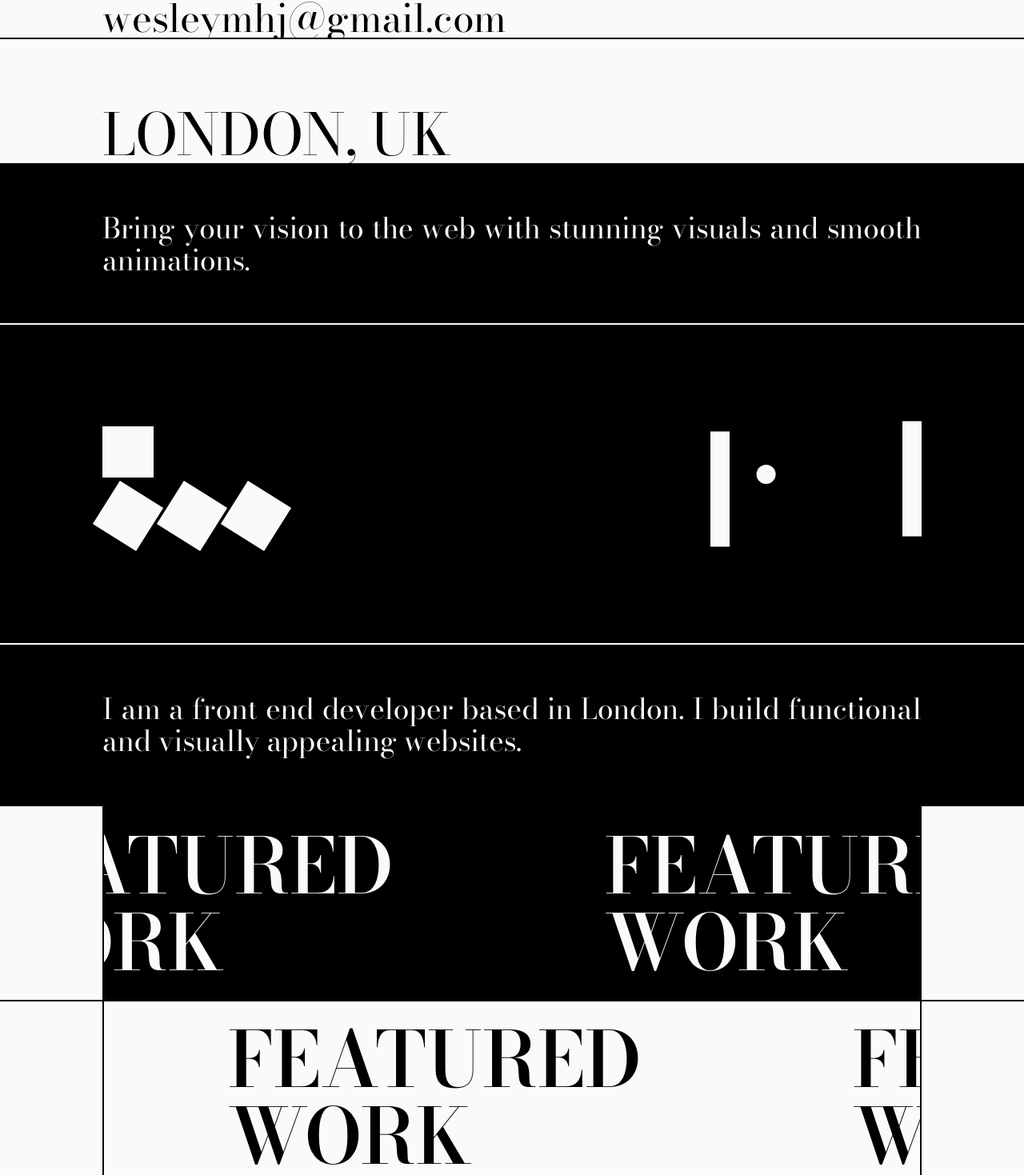
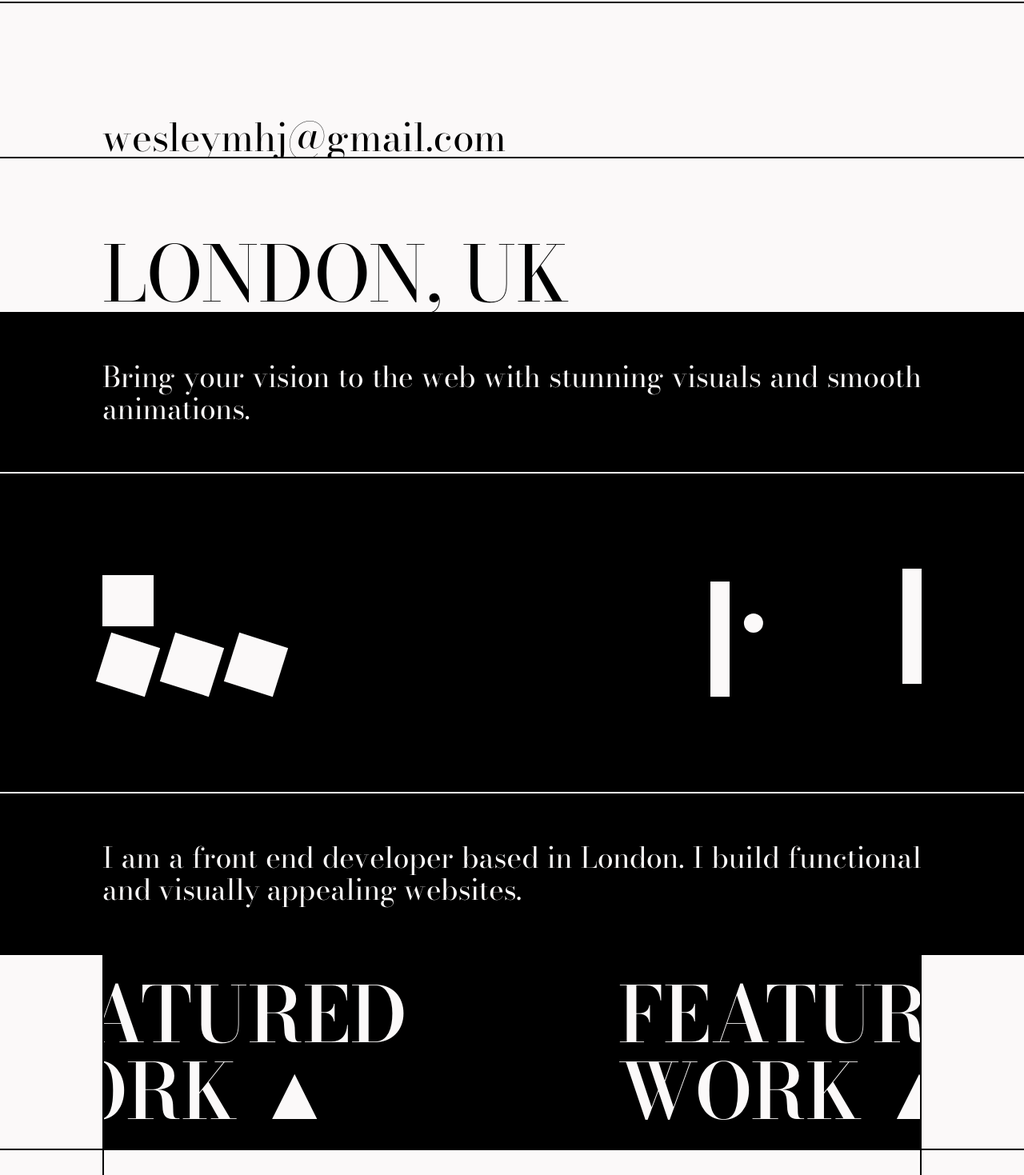
Before and after one commit to wecessary/personal-website-2023, a Next.js app: page / in a window 1280 px wide. Shown: the part 578-2047 px from the top of the page at 80% size. Built offline with nearby package versions, Linux system fonts and the light colour scheme.

Commit message:
restyle hero font (#12)

```diff
--- a/src/components/common/animation/Trail.tsx
+++ b/src/components/common/animation/Trail.tsx
@@ -31,10 +31,10 @@ export const Trail = ({
           <animated.div
             className={`${display || "inline-block"} ${
               index === 0
-                ? "mr-1 lg:mr-2"
+                ? "mr-2 lg:mr-4 xl:mr-6"
                 : index === array.length - 1
-                ? "ml-1 lg:ml-2"
-                : "mx-1 lg:mx-2"
+                ? "mx-0"
+                : "mr-2 lg:mr-4 xl:mr-6"
             }`}
             key={index}
             style={style}
--- a/src/components/portfolio/Portfolio.tsx
+++ b/src/components/portfolio/Portfolio.tsx
@@ -10,7 +10,7 @@ export const Portfolio = () => {
         <BannerContainer dark>
           <InfiniteBanner
             leftToright
-            itemsSrc={Array(10).fill("FEATURED WORK")}
+            itemsSrc={Array(10).fill("FEATURED WORK ▲")}
             numberOfRepeatItems={1}
             itemType="text"
           />
@@ -18,7 +18,7 @@ export const Portfolio = () => {
       </div>
       <BannerContainer borderBt>
         <InfiniteBanner
-          itemsSrc={Array(10).fill("FEATURED WORK")}
+          itemsSrc={Array(10).fill("▼ FEATURED WORK")}
           numberOfRepeatItems={1}
           itemType="text"
         />
--- a/src/const/textSizes.ts
+++ b/src/const/textSizes.ts
@@ -1,5 +1,5 @@
 export const textSizeClasses = {
-  xl: "text-3xl md:text-5xl lg:text-6xl xl:text-7xl",
+  xl: "text-3xl md:text-5xl lg:text-6xl xl:text-8xl 2xl:text-9xl",
   lg: "text-2xl md:text-4xl lg:text-5xl xl:text-6xl",
   md: "text-2xl md:text-3xl lg:text-4xl xl:text-5xl",
   sm: "text-2xl md:text-4xl",
```
